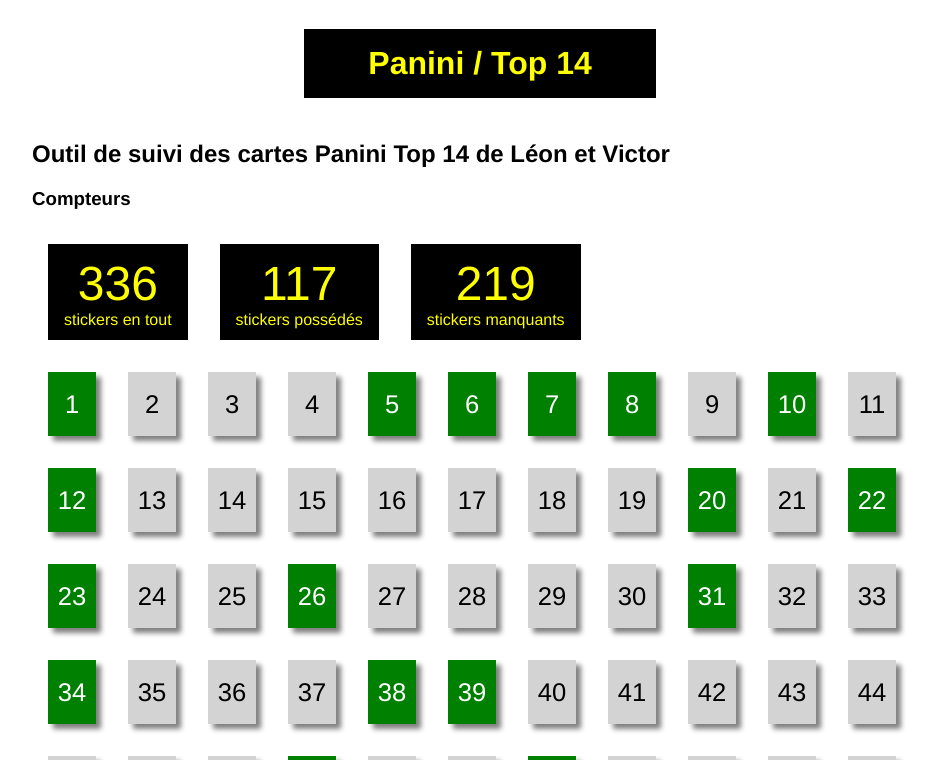
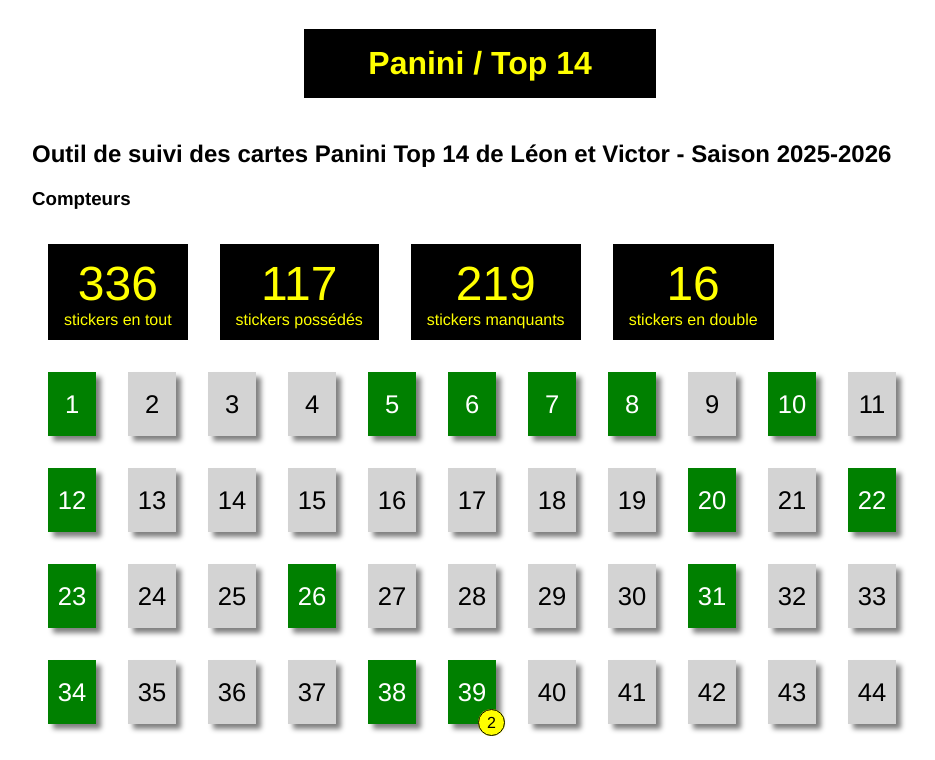
Before and after one commit to mdeverdelhan/panini-top14, an Angular app: page / in a window 1280 px wide. Shown: the top 760 px of the page, without its empty margins (160-1095 px from the left). Built offline with nearby package versions, Linux system fonts and the light colour scheme.

Commit message:
Add doublons

```diff
--- a/src/app/app.html
+++ b/src/app/app.html
@@ -3,7 +3,7 @@
 <main class="main">
   <h1 class="titre">{{ title() }}</h1>
   <div class="content">
-    <h2>Outil de suivi des cartes Panini Top 14 de Léon et Victor</h2>
+    <h2>Outil de suivi des cartes Panini Top 14 de Léon et Victor - Saison 2025-2026</h2>
 
     <div>
       <h3>Compteurs</h3>
@@ -17,6 +17,9 @@
         <div class="compteur">
           <span class="nbr">{{stickersManquants()}}</span> stickers manquants
         </div>
+        <div class="compteur">
+          <span class="nbr">{{stickersEnDouble()}}</span> stickers en double
+        </div>
       </div>
     </div>
 
--- a/src/app/app.ts
+++ b/src/app/app.ts
@@ -358,4 +358,6 @@
 
   protected readonly stickersManquants = computed(() => this.totalStickers() - this.stickersPossedes());
 
+  protected readonly stickersEnDouble = computed(() => this.stickers().filter(s => (s.exemplaires || 0) > 1).length);
+
 }
--- a/src/app/sticker/sticker.html
+++ b/src/app/sticker/sticker.html
@@ -1,5 +1,7 @@
 
 <div class="sticker" [class.possede]="donneesSticker().possession">
     <div class="numero">{{donneesSticker().id}}</div>
-
 </div>
+@if (donneesSticker().exemplaires) {
+<span class="compteur-exemplaires">{{donneesSticker().exemplaires}}</span>
+}
--- a/src/app/sticker/sticker.scss
+++ b/src/app/sticker/sticker.scss
@@ -19,3 +19,13 @@
         color: white;
     }
 }
+
+.compteur-exemplaires {
+    position: relative;
+    background-color: yellow;
+    border-radius: 50px;
+    border: 1px solid black;
+    padding: 4px 8px;
+    top: -10px;
+    right: -30px;
+}
--- a/src/index.html
+++ b/src/index.html
@@ -2,7 +2,7 @@
 <html lang="en">
 <head>
   <meta charset="utf-8">
-  <title>PaniniTop14</title>
+  <title>Panini / Top14 - Saison 2025-2026</title>
   <base href="/">
   <meta name="viewport" content="width=device-width, initial-scale=1">
   <link rel="icon" type="image/x-icon" href="favicon.ico">
```
